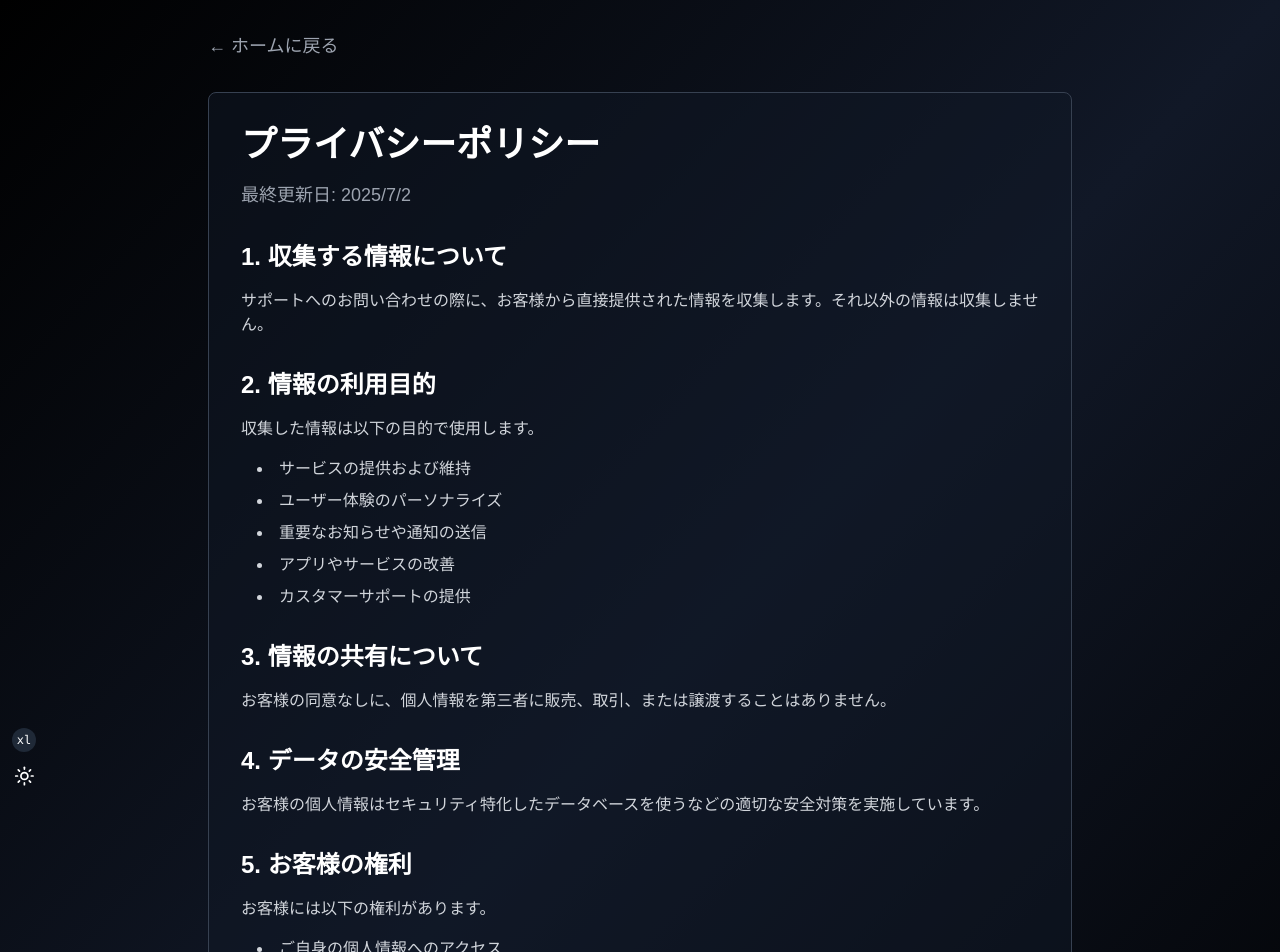
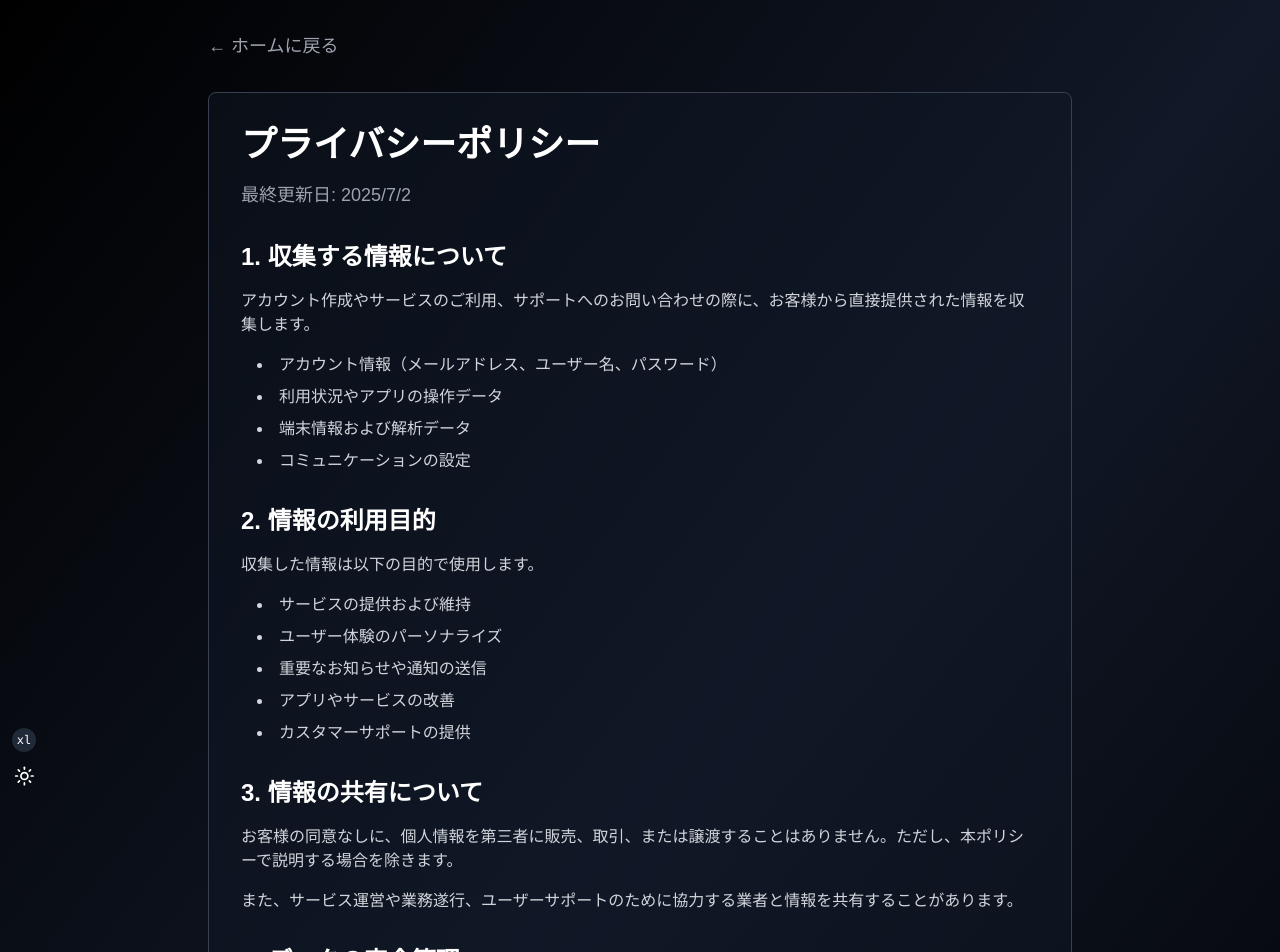
Before and after one commit to maxMurakamiMoses/-, a Next.js app: page /privacy-policy in a window 1280 px wide. Shown: the top 952 px of the page. Built offline with nearby package versions, Linux system fonts and the light colour scheme; no server answers.

Commit message:
Revert "fix: fix privacy policy"

```diff
--- a/src/app/(app)/privacy-policy/page.tsx
+++ b/src/app/(app)/privacy-policy/page.tsx
@@ -26,8 +26,14 @@ export default function PrivacyPolicy() {
             <div>
               <h2 className="text-xl sm:text-2xl font-bold mb-2 sm:mb-4">1. 収集する情報について</h2>
               <p className="text-gray-300 mb-2 sm:mb-4">
-                サポートへのお問い合わせの際に、お客様から直接提供された情報を収集します。それ以外の情報は収集しません。
+                アカウント作成やサービスのご利用、サポートへのお問い合わせの際に、お客様から直接提供された情報を収集します。
               </p>
+              <ul className="list-disc list-inside space-y-1 sm:space-y-2 ml-4 text-gray-300">
+                <li>アカウント情報（メールアドレス、ユーザー名、パスワード）</li>
+                <li>利用状況やアプリの操作データ</li>
+                <li>端末情報および解析データ</li>
+                <li>コミュニケーションの設定</li>
+              </ul>
             </div>
 
             <div>
@@ -45,14 +51,20 @@ export default function PrivacyPolicy() {
             <div>
               <h2 className="text-xl sm:text-2xl font-bold mb-2 sm:mb-4">3. 情報の共有について</h2>
               <p className="text-gray-300 mb-2 sm:mb-4">
-                お客様の同意なしに、個人情報を第三者に販売、取引、または譲渡することはありません。
+                お客様の同意なしに、個人情報を第三者に販売、取引、または譲渡することはありません。ただし、本ポリシーで説明する場合を除きます。
+              </p>
+              <p className="text-gray-300">
+                また、サービス運営や業務遂行、ユーザーサポートのために協力する業者と情報を共有することがあります。
               </p>
             </div>
 
             <div>
               <h2 className="text-xl sm:text-2xl font-bold mb-2 sm:mb-4">4. データの安全管理</h2>
               <p className="text-gray-300 mb-2 sm:mb-4">
-                お客様の個人情報はセキュリティ特化したデータベースを使うなどの適切な安全対策を実施しています。
+                お客様の個人情報を不正アクセスや改ざん、漏えい、破壊から守るため、適切な安全対策を実施しています。
+              </p>
+              <p className="text-gray-300">
+                しかし、インターネット経由の通信や電子的な保存方法において、完全な安全性を保証することはできません。
               </p>
             </div>
 
```
